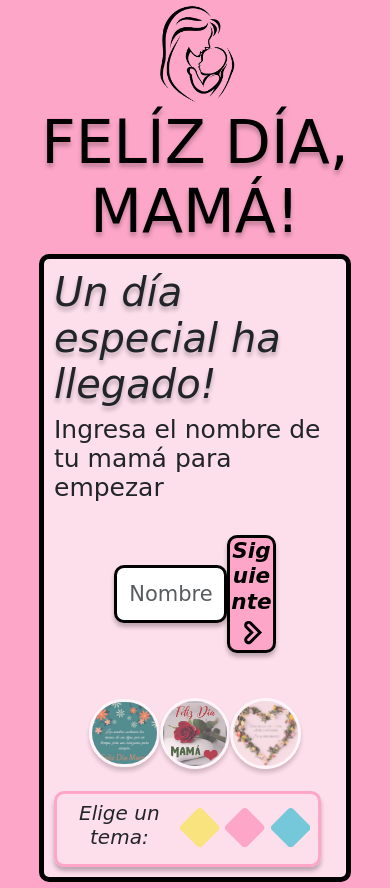
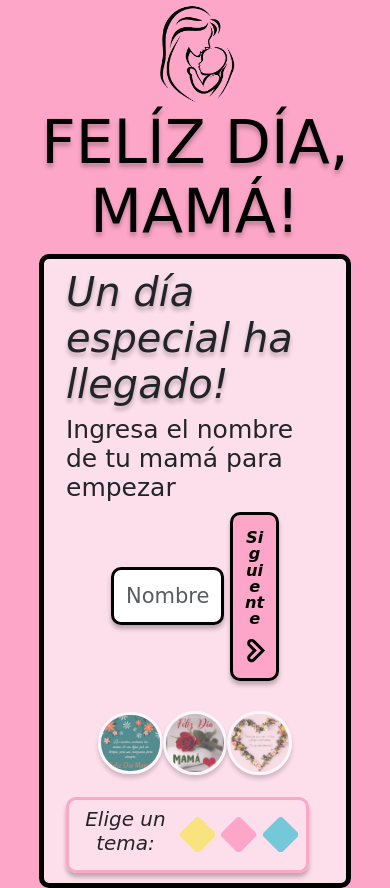
Before and after one commit to RickC1218/Mother-s-day-React, a React (Create React App) app: page / in a window 390 px wide. Built offline with nearby package versions, Linux system fonts and the light colour scheme.

Commit message:
Finish responsive configurate

```diff
--- a/src/components/Form.tsx
+++ b/src/components/Form.tsx
@@ -18,9 +18,9 @@ interface FormData {
 
 export const Form = () => {
 
-    const {user, login} = useUserContext();
+    const { user, login } = useUserContext();
 
-    const {nick, handleChange} = useForm<FormData>({
+    const { nick, handleChange } = useForm<FormData>({
         nick: 'mamá',
     });
 
@@ -30,11 +30,12 @@ export const Form = () => {
         e.preventDefault();
         console.log(user);
         <Link to={`/loading/${user}`} />
-        navigate(`/loading/${user}`,{state: {user: user}});
+        navigate(`/loading/${user}`, { state: { user: user } });
     }
 
     return (
-        <div className="card">
+        <div className="card row">
+            <div className="col">
                 <h2><i>Un día especial ha llegado!</i></h2>
                 <h3>Ingresa el nombre de tu mamá para empezar</h3>
                 <div className="container">
@@ -50,11 +51,16 @@ export const Form = () => {
                         <button
                             type="submit"
                             onClick={() => login(nick)}
+                            className='btn-lg btn-sm'
                         >
                             <h4 style={{
                                 marginBottom: '0px',
                             }}>
-                            <i><b>Siguiente   </b></i>
+                                <i><b className='badge text-wrap text-break'
+                                    style={{
+                                        color: 'black',
+                                    }}
+                                >Siguiente</b></i>
                                 <TiChevronRightOutline />
                             </h4>
                         </button>
@@ -67,8 +73,9 @@ export const Form = () => {
                         <img src={img3} alt="imagen 3" />
                     </section>
                 </div>
-            <div className="form-themes">
+                <div className="form-themes col-12 col-sm-6 col-md-4 col-lg-4 col-xl-3 col-xxl-3">
                     <Themes />
+                </div>
             </div>
         </div>
     );
--- a/src/components/Loading.tsx
+++ b/src/components/Loading.tsx
@@ -13,7 +13,7 @@ export const Loading = () => {
     const navigate = useNavigate();
 
     const location = useLocation();
-    var arrayLocation = location.pathname.split('/')
+    let arrayLocation = location.pathname.split('/')
     if(arrayLocation.length == 2){
         arrayLocation[2] = 'mamá';
         arrayLocation[2] = arrayLocation[2].replace(/%C3%A1/g, "á");
@@ -43,21 +43,24 @@ export const Loading = () => {
         const timer = setTimeout(() => {
             <Link to={`/video/${user}`} />
             navigate(`/video/${user}`,{state: {user: user}});
-        }, 5000);
+        }, 3000);
         return () => {
             clearInterval(timer);
         }
     }, []);
 
     return (
-        <div className="card-loading">
-            <div className="loading-themes">
-                <Themes />
-            </div>
-            <div className="container-loading">
-                <h2>Cargando...</h2>
-                <img src={gif} alt="loading..." />
-                <h4><i>Alistando el video para {user}</i></h4>
+        <div className="card-loading row">
+            <div className="col">
+                <div className="loading-themes col-12 col-sm-6 col-md-4 col-lg-4 col-xl-3 col-xxl-3">
+                    <Themes />
+                </div>
+                <div className='container-loading col-12'>
+                    <h2>Cargando...</h2>
+                    <br />
+                    <img src={gif} alt="loading..." />
+                    <h4><i>Alistando el video para {user}</i></h4>
+                </div>
             </div>
         </div>
     );
--- a/src/components/Video.tsx
+++ b/src/components/Video.tsx
@@ -18,14 +18,14 @@ import { Themes } from './Themes';
 import { View } from '../remotion/view/View';
 import { useLocation } from 'react-router-dom';
 
-export const Video:React.FC = () => {
-    const {user, login} = useUserContext();
+export const Video: React.FC = () => {
+    const { user, login } = useUserContext();
 
     const playerRef = useRef<PlayerRef>(null);
 
     const location = useLocation();
-    var arrayLocation = location.pathname.split('/')
-    if(arrayLocation.length == 2){
+    let arrayLocation = location.pathname.split('/')
+    if (arrayLocation.length == 2) {
         arrayLocation[2] = 'mamá';
         arrayLocation[2] = arrayLocation[2].replace(/%C3%A1/g, "á");
     } else {
@@ -43,7 +43,7 @@ export const Video:React.FC = () => {
         arrayLocation[2] = arrayLocation[2].replace(/%C3%91/g, "Ñ");
         arrayLocation[2] = arrayLocation[2].replace(/%C3%B1/g, "ñ");
 
-        if(arrayLocation[2] == '' || arrayLocation[2] == null){
+        if (arrayLocation[2] == '' || arrayLocation[2] == null) {
             arrayLocation[2] = 'mamá';
         }
     }
@@ -61,15 +61,15 @@ export const Video:React.FC = () => {
     return (
         <div className="card-video">
             <div className="container-video row">
-                <div className="col-4 info">
+                <div className="col-12 col-sm-12 col-md-12 col-lg-12 col-xl-4 col-xxl-4 info">
                     <div className="video-themes">
                         <Themes />
                     </div>
                     <br />
-                    <br />
                     <h2><i>El video para {user} está listo!</i></h2>
                     <br />
                     <h4>Compártelo en redes sociales:</h4>
+                    <br />
                     <div className="container-share">
                         <FacebookShareButton
                             url={window.location.href}
@@ -107,18 +107,6 @@ export const Video:React.FC = () => {
                             </button>
                         </LinkedinShareButton>
 
-                        <PinterestShareButton
-                            url={window.location.href}
-                            media="https://i.ibb.co/0nZ3Z3T/Logo.png"
-                            description="¡Feliz día de las madres!"
-                        >
-                            <button type="button" name="social" className="pinterest">
-                                <h2>
-                                    <BsPinterest />
-                                </h2>
-                            </button>
-                        </PinterestShareButton>
-
                         <TelegramShareButton
                             url={window.location.href}
                             title="¡Feliz día de las madres!"
@@ -143,30 +131,21 @@ export const Video:React.FC = () => {
 
                         <br />
                     </div>
-                    <div className="container-code">
-                        <h5><i>Código fuente: </i></h5>
-                        <a href="https://github.com/RickC1218/Mother-s-day-React">
-                            <button type="button" name="code" className="github">
-                                <h2>
-                                    <BsGithub />
-                                </h2>
-                            </button>
-                        </a>
-                    </div>
                 </div>
-                <div className='col-8 mp4'>
+                <div className='col-12 col-sm-12 col-md-12 col-lg-12 col-xl-7 col-xxl-7 mp4'>
                     <div className='player'>
                         <Player
                             className='playerVideo'
-                            component={ View }
+                            component={View}
                             fps={30}
                             durationInFrames={482}
                             compositionWidth={1080}
-                            compositionHeight={1080}                            ref={playerRef}
+                            compositionHeight={1080} ref={playerRef}
+                            controls
                             loop
                             style={{
                                 border: '3px solid #000',
-                                borderRadius: '10px' ,
+                                borderRadius: '10px',
                                 width: '90%',
                                 justifyContent: 'center',
                                 margin: '0 auto',
@@ -185,6 +164,16 @@ export const Video:React.FC = () => {
                         </button>
                     </div>
                 </div>
+                <div className="container-code col-6 col-sm-4 col-md-4 col-lg-4 col-xl-2 col-xxl-2">
+                    <h5><i>Código fuente: </i></h5>
+                    <a href="https://github.com/RickC1218/Mother-s-day-React">
+                        <button type="button" name="code" className="github">
+                            <h2>
+                                <BsGithub />
+                            </h2>
+                        </button>
+                    </a>
+                </div>
             </div>
         </div>
     );
--- a/src/components/styles/form.css
+++ b/src/components/styles/form.css
@@ -33,7 +33,7 @@ h3 {
 }
 
 .container .form {
-    margin: 25px;
+    margin: 10px 5%;
     padding: 0;
     background-color: transparent;
 }
@@ -44,15 +44,15 @@ h3 {
     font-size: 21px;
     line-height: 40px;
     border: 3px solid #000000;
-    width: 70%;
+    width: 65%;
     box-shadow: 0px 4px 4px rgba(0, 0, 0, 0.25);
     border-radius: 10px;
 }
 
 .container .form button {
     margin: 0 auto;
-    width: 30%;
-    padding: 0;
+    width: 28%;
+    padding: 10px 0px;
     border: 3px solid #000000;
     border-radius: 10px;
     box-shadow: 0px 4px 4px rgba(0, 0, 0, 0.25);
@@ -109,8 +109,7 @@ h3 {
 }
 
 .banner section img:hover {
-    cursor: pointer;
-    width: 27%;
+    width: 35%; /*tamaño de las imagenes del banner*/
     padding: 0;
     opacity: 1;
     filter: contrast(125%);
--- a/src/components/styles/loading.css
+++ b/src/components/styles/loading.css
@@ -9,13 +9,12 @@
 }
 .loading-themes{
     display: flex;
-    justify-content: right;
+    justify-content: center;
     padding: 15px;
 }
 .container-loading{
     margin: 0 auto;
-    padding-right: 25px;
-    width: 75%;
+    width: 100%;
     background-color: transparent;
 }
 .container-loading img{
@@ -27,5 +26,5 @@
 .container-loading h2{
     margin: auto;
     text-align: center;
-    padding: auto;
+    padding: 0px;
 }
--- a/src/components/styles/video.css
+++ b/src/components/styles/video.css
@@ -43,15 +43,24 @@
     width: 60%;
     top: auto;
 }
+.container-share{
+    background-color: transparent;
+    display: flex;
+    justify-content: space-between;
+    border: 3px solid var(--background-theme-first);
+    margin: 0px 5px 5px 5px;
+    padding: 0px 10px;
+    border-radius: 10px;
+    box-shadow: 0px 4px 4px rgba(0, 0, 0, 0.25);
+}
 .container-share button{
     border: none;
     background-color: transparent;
     cursor: pointer;
-    padding: 15px;
-    margin: 0;
+    margin: 0 auto;
 }
 .container-share button:hover{
-    transform: scale(1.25);
+    transform: scale(1.15);
 }
 .facebook svg{
     width: 100%;
@@ -87,10 +96,10 @@
     background-color: transparent;
     display: flex;
     flex-direction: row;
-    justify-content: space-between;
+    justify-content: center;
     align-items: center;
     border: 3px solid var(--background-theme-first);
-    margin: 80% 15% 0% 15%;
+    margin: 3px;
     padding: 0px 10px;
     border-radius: 10px;
     box-shadow: 0px 4px 4px rgba(0, 0, 0, 0.25);
@@ -116,7 +125,7 @@
 }
 .container-video .mp4{
     padding: auto;
-    margin: auto;
+    margin: 3% auto;
     text-align: center;
 }
 .player{
```
Lines whose indentation alone changed are shown as unchanged.
